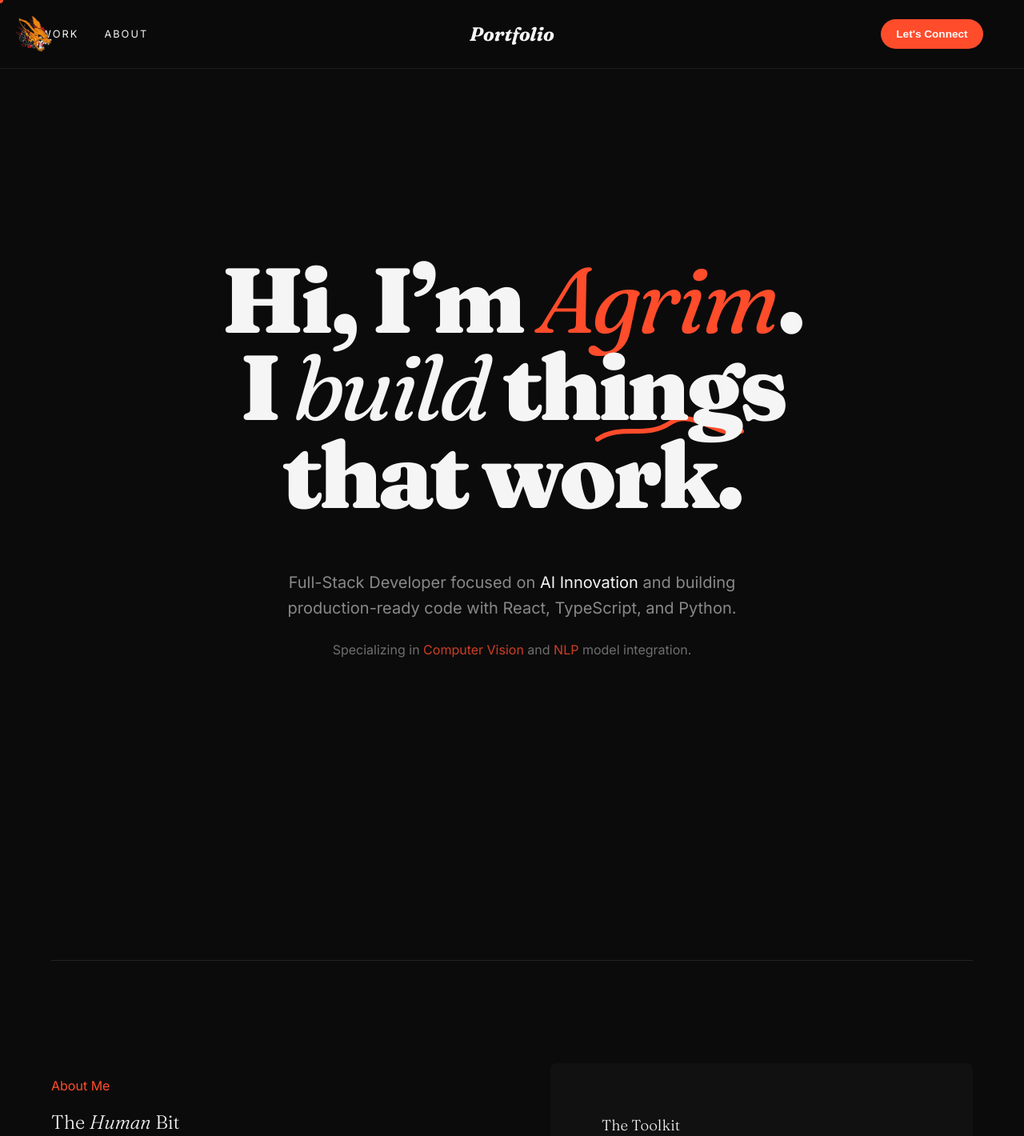
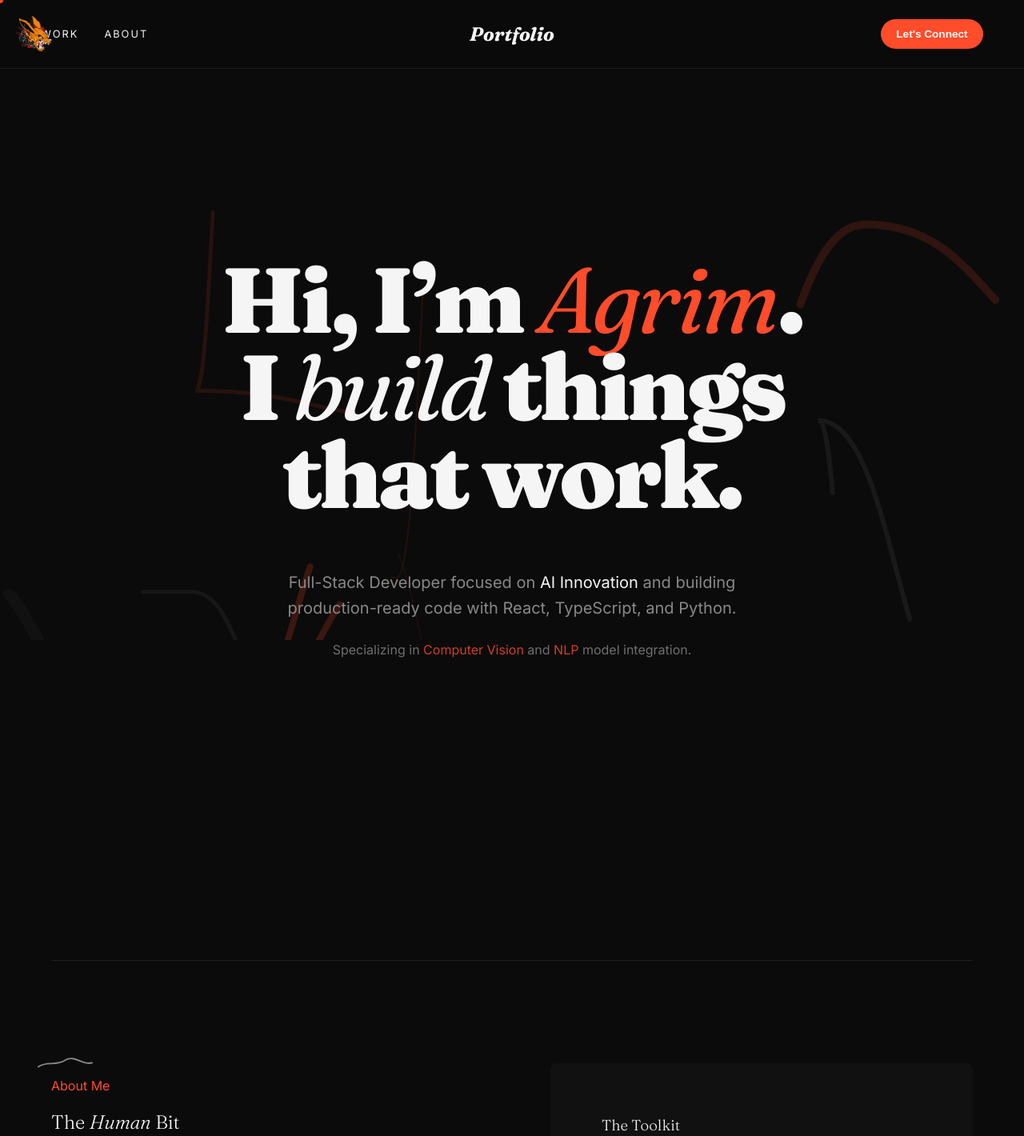
Before and after one commit to Agrim-Sigdel/Portfolio, a React (Vite) app: page / in a window 1280 px wide. Shown: the top 1420 px of the page at 80% size. Built offline with nearby package versions, Linux system fonts and the light colour scheme.

Commit message:
squiggly lines

```diff
--- a/src/App.jsx
+++ b/src/App.jsx
@@ -9,6 +9,7 @@ import CustomCursor from './components/CustomCursor';
 import Preloader from './components/Preloader';
 import TickerSection from './components/TickerSection';
 import { AnimatePresence, motion } from 'framer-motion';
+import SnakeBackground from './components/SnakeBackground';
 
 function App() {
   const [isLoading, setIsLoading] = useState(true);
@@ -25,6 +26,7 @@ function App() {
   return (
     <div className="App">
       <CustomCursor />
+      <SnakeBackground />
       <AnimatePresence mode="wait">
         {isLoading && <Preloader onComplete={() => setIsLoading(false)} />}
       </AnimatePresence>
--- a/src/components/About.jsx
+++ b/src/components/About.jsx
@@ -1,4 +1,5 @@
 import { motion } from 'framer-motion';
+import Squiggle from './Squiggle';
 
 const About = () => {
     const tools = [
@@ -18,7 +19,18 @@ const About = () => {
                     transition={{ duration: 0.8 }}
                     style={{ textAlign: 'left' }}
                 >
-                    <p className="text-accent uppercase tracking-widest text-xs font-bold mb-4">About Me</p>
+                    <div style={{ position: 'relative', display: 'inline-block' }}>
+                        <Squiggle
+                            style={{ top: '-10px', left: '-20px' }}
+                            animateType="float"
+                            strokeColor="var(--text-muted)"
+                            strokeWidth="5"
+                            width="150"
+                            height="50"
+                            viewBox="0 0 400 100"
+                        />
+                        <p className="text-accent uppercase tracking-widest text-xs font-bold mb-4">About Me</p>
+                    </div>
                     <h2 className="font-serif text-5xl mb-12">The <span style={{ fontStyle: 'italic' }}>Human</span> Bit</h2>
 
                     <div style={{ marginBottom: '3rem' }}>
--- a/src/components/Hero.jsx
+++ b/src/components/Hero.jsx
@@ -1,21 +1,6 @@
 import { motion, useScroll, useTransform } from 'framer-motion';
 import { useRef } from 'react';
-
-// Hand-drawn squiggle SVG
-const Squiggle = () => (
-    <svg width="200" height="40" viewBox="0 0 200 40" fill="none" xmlns="http://www.w3.org/2000/svg"
-        style={{ position: 'absolute', top: '-20px', right: '-10px', zIndex: -1 }}>
-        <motion.path
-            d="M10 30C40 10 70 30 100 10C130 -10 160 30 190 20"
-            stroke="var(--accent-red)"
-            strokeWidth="6"
-            strokeLinecap="round"
-            initial={{ pathLength: 0 }}
-            animate={{ pathLength: 1 }}
-            transition={{ duration: 1.5, delay: 1, ease: "easeInOut" }}
-        />
-    </svg>
-);
+import Squiggle from './Squiggle';
 
 const Hero = () => {
     const sectionRef = useRef(null);
@@ -51,6 +36,7 @@ const Hero = () => {
                             transition={{ duration: 1, delay: 0.6 }}
                             style={{ display: 'inline-block' }}
                         >
+
                             Hi, I’m <span className="text-accent" style={{ fontWeight: 400, fontStyle: 'italic' }}>Agrim</span>.
                         </motion.span>
                         <br />
@@ -60,10 +46,11 @@ const Hero = () => {
                             transition={{ duration: 1, delay: 0.8 }}
                             style={{ display: 'inline-block' }}
                         >
-                            I <span style={{ fontStyle: 'italic', fontWeight: 400 }}>build</span> things{' '}
+                            I   <span style={{ fontStyle: 'italic', fontWeight: 400 }}>build </span>
+                            things{' '}
                             <span style={{ position: 'relative', display: 'inline-block' }}>
                                 that work.
-                                <Squiggle />
+
                             </span>
                         </motion.span>
                     </motion.h1>
@@ -86,6 +73,7 @@ const Hero = () => {
                         <br />
                         <span style={{ fontSize: '1rem', marginTop: '1.5rem', display: 'block', opacity: 0.8, fontWeight: '500' }}>
                             Specializing in <span className="text-accent">Computer Vision</span> and <span className="text-accent">NLP</span> model integration.
+
                         </span>
                     </motion.p>
                 </motion.div>
--- /dev/null
+++ b/src/components/SnakeBackground.jsx
@@ -0,0 +1,31 @@
+import SnakeSquiggle from './SnakeSquiggle';
+
+const SnakeBackground = () => {
+    const snakes = [
+        { color: "var(--accent-red)", speed: 12, opacity: 0.2, strokeWidth: 8 },
+        { color: "var(--text-muted)", speed: 20, opacity: 0.1, strokeWidth: 4 },
+        { color: "var(--accent-red)", speed: 8, opacity: 0.15, strokeWidth: 12 },
+        { color: "var(--text-cream)", speed: 15, opacity: 0.08, strokeWidth: 3 },
+        { color: "var(--accent-red)", speed: 18, opacity: 0.12, strokeWidth: 5 },
+        { color: "var(--text-muted)", speed: 10, opacity: 0.05, strokeWidth: 15 },
+        { color: "var(--text-cream)", speed: 14, opacity: 0.1, strokeWidth: 4 },
+        { color: "var(--accent-red)", speed: 25, opacity: 0.07, strokeWidth: 2 },
+        { color: "var(--text-muted)", speed: 6, opacity: 0.1, strokeWidth: 20 },
+        { color: "var(--text-cream)", speed: 20, opacity: 0.06, strokeWidth: 6 },
+        { color: "var(--accent-red)", speed: 14, opacity: 0.15, strokeWidth: 10 },
+        { color: "var(--text-muted)", speed: 22, opacity: 0.08, strokeWidth: 3 },
+        { color: "var(--accent-red)", speed: 10, opacity: 0.1, strokeWidth: 7 },
+        { color: "var(--text-cream)", speed: 16, opacity: 0.05, strokeWidth: 5 },
+        { color: "var(--accent-red)", speed: 30, opacity: 0.1, strokeWidth: 2 },
+    ];
+
+    return (
+        <div style={{ position: 'fixed', inset: 0, pointerEvents: 'none', zIndex: -1 }}>
+            {snakes.map((snake, index) => (
+                <SnakeSquiggle key={index} {...snake} />
+            ))}
+        </div>
+    );
+};
+
+export default SnakeBackground;
--- /dev/null
+++ b/src/components/SnakeSquiggle.jsx
@@ -0,0 +1,90 @@
+import { motion } from 'framer-motion';
+import { useEffect, useState } from 'react';
+
+const SnakeSquiggle = ({
+    color = "var(--accent-red)",
+    speed = 20,
+    opacity = 0.3,
+    strokeWidth = 4
+}) => {
+    const [path, setPath] = useState("");
+    const [duration, setDuration] = useState(0);
+
+    useEffect(() => {
+        const generatePoint = () => {
+            const side = Math.floor(Math.random() * 4); // 0: top, 1: right, 2: bottom, 3: left
+            switch (side) {
+                case 0: return { x: Math.random() * window.innerWidth, y: -100 };
+                case 1: return { x: window.innerWidth + 100, y: Math.random() * window.innerHeight };
+                case 2: return { x: Math.random() * window.innerWidth, y: window.innerHeight + 100 };
+                case 3: return { x: -100, y: Math.random() * window.innerHeight };
+                default: return { x: -100, y: -100 };
+            }
+        };
+
+        const start = generatePoint();
+        const end = generatePoint();
+
+        const points = [`M ${start.x} ${start.y} `];
+        let currentX = start.x;
+        let currentY = start.y;
+
+        const steps = 5 + Math.floor(Math.random() * 5);
+        for (let i = 1; i <= steps; i++) {
+            const t = i / steps;
+            const nextX = start.x + (end.x - start.x) * t + (Math.random() - 0.5) * 500;
+            const nextY = start.y + (end.y - start.y) * t + (Math.random() - 0.5) * 500;
+
+            const cp1x = currentX + (nextX - currentX) / 2;
+            const cp1y = currentY;
+            const cp2x = currentX + (nextX - currentX) / 2;
+            const cp2y = nextY;
+
+            points.push(`C ${cp1x} ${cp1y}, ${cp2x} ${cp2y}, ${nextX} ${nextY} `);
+            currentX = nextX;
+            currentY = nextY;
+        }
+
+        setPath(points.join(" "));
+        const distance = Math.sqrt(Math.pow(end.x - start.x, 2) + Math.pow(end.y - start.y, 2));
+        setDuration(distance / (speed * 5));
+    }, [speed]);
+
+    if (!path) return null;
+
+    return (
+        <svg
+            style={{
+                position: 'fixed',
+                top: 0,
+                left: 0,
+                width: '100%',
+                height: '100%',
+                pointerEvents: 'none',
+                zIndex: -1
+            }}
+        >
+            <motion.path
+                d={path}
+                stroke={color}
+                strokeWidth={strokeWidth}
+                strokeLinecap="round"
+                fill="none"
+                opacity={opacity}
+                initial={{ pathLength: 0, pathOffset: 1 }}
+                animate={{
+                    pathLength: [0.1, 0.2, 0.1],
+                    pathOffset: [-0.2, 1.2]
+                }}
+                transition={{
+                    duration: duration,
+                    repeat: Infinity,
+                    ease: "linear",
+                    delay: Math.random() * 5
+                }}
+            />
+        </svg>
+    );
+};
+
+export default SnakeSquiggle;
--- /dev/null
+++ b/src/components/Squiggle.jsx
@@ -0,0 +1,67 @@
+import { motion } from 'framer-motion';
+
+const Squiggle = ({
+    path = "M10 30C40 10 70 30 100 10C130 -10 160 30 190 20",
+    width = "400",
+    height = "100",
+    viewBox = "0 0 400 100",
+    strokeColor = "var(--accent-red)",
+    strokeWidth = "10",
+    duration = 1.5,
+    delay = 1,
+    style = {},
+    animateType = "draw"
+}) => {
+
+    const variants = {
+        draw: {
+            pathLength: [0, 1],
+            transition: { duration, delay, ease: "easeInOut" }
+        },
+        float: {
+            y: [0, -10, 0],
+            rotate: [0, 2, -2, 0],
+            transition: {
+                duration: duration * 2,
+                repeat: Infinity,
+                ease: "easeInOut"
+            }
+        },
+        pulse: {
+            scale: [1, 1.05, 1],
+            opacity: [0.3, 0.6, 0.3],
+            transition: {
+                duration: duration * 1.5,
+                repeat: Infinity,
+                ease: "easeInOut"
+            }
+        }
+    };
+
+    return (
+        <svg
+            width={width}
+            height={height}
+            viewBox={viewBox}
+            fill="none"
+            xmlns="http://www.w3.org/2000/svg"
+            style={{
+                position: 'absolute',
+                pointerEvents: 'none',
+                zIndex: -1,
+                ...style
+            }}
+        >
+            <motion.path
+                d={path}
+                stroke={strokeColor}
+                strokeWidth={strokeWidth}
+                strokeLinecap="round"
+                initial={animateType === "draw" ? { pathLength: 0 } : {}}
+                animate={variants[animateType]}
+            />
+        </svg>
+    );
+};
+
+export default Squiggle;
--- a/src/components/WorkGrid.jsx
+++ b/src/components/WorkGrid.jsx
@@ -1,4 +1,5 @@
 import { motion } from 'framer-motion';
+import Squiggle from './Squiggle';
 
 const projects = [
     {
@@ -63,6 +64,14 @@ const WorkGrid = () => {
                                 opacity: 0.6
                             }}
                         />
+                        <Squiggle
+                            style={{ bottom: '20px', right: '10px', opacity: 0.1 }}
+                            animateType="pulse"
+                            strokeColor="#fff"
+                            strokeWidth="2"
+                            width="200"
+                            height="80"
+                        />
                         <div style={{ position: 'relative', zIndex: 1 }}>
                             <p className="text-sm text-muted uppercase tracking-wider mb-2">{project.category}</p>
                             <h3 className="font-serif text-3xl mb-4">{project.title}</h3>
--- a/src/index.css
+++ b/src/index.css
@@ -110,8 +110,8 @@ section {
   position: relative;
   width: 100%;
   clear: both;
-  background-color: var(--bg-black);
-  /* Ensure background is opaque */
+  background-color: transparent;
+  /* Make sections transparent to see snakes in background */
 }
 
 @media (min-width: 768px) {
@@ -127,7 +127,7 @@ section {
   width: 100%;
   padding: 8rem 0;
   clear: both;
-  background-color: var(--bg-black);
+  background-color: transparent;
 }
 
 .hero-section {
```
Also changed, not shown: src/components/Footer.jsx (+13 -0 lines).
